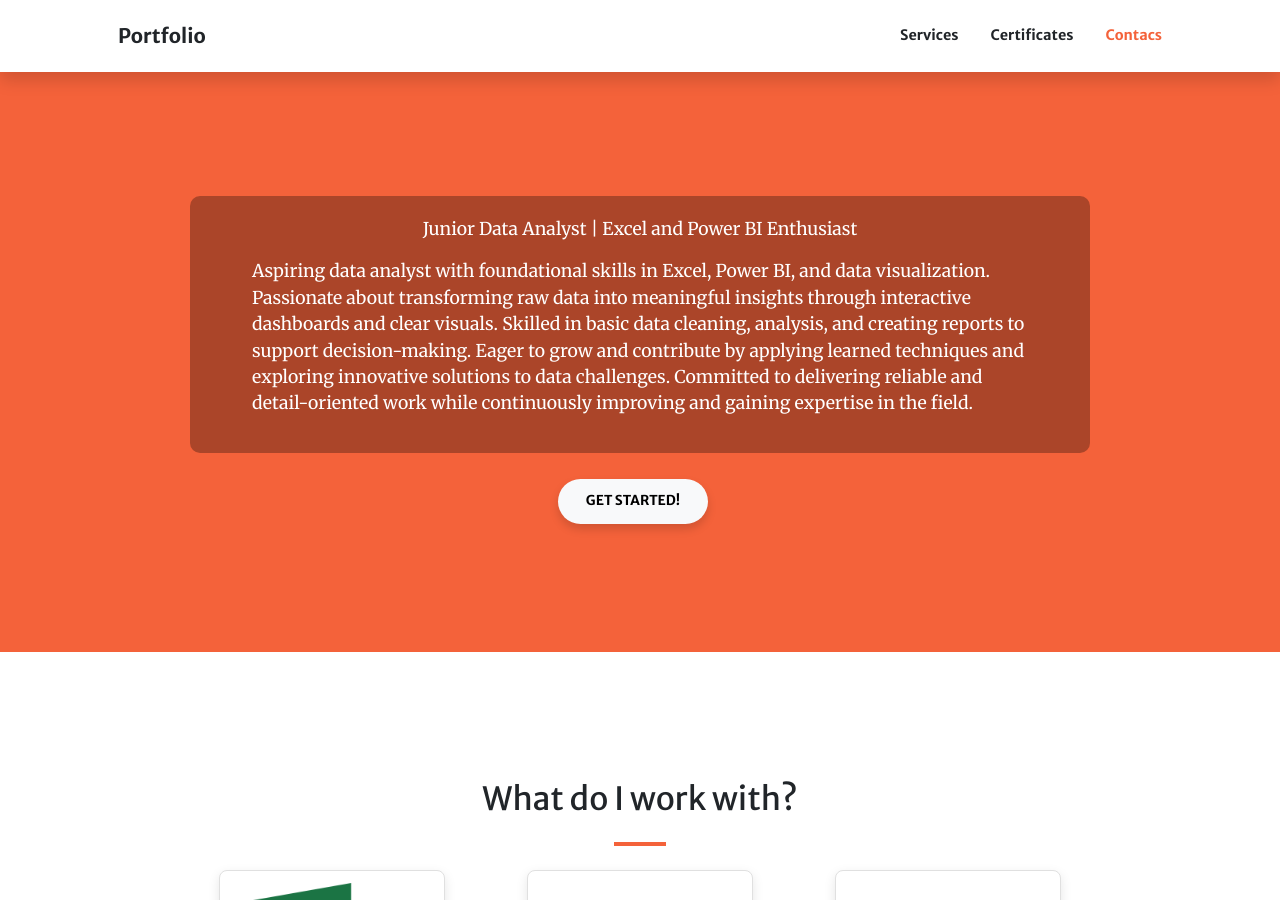
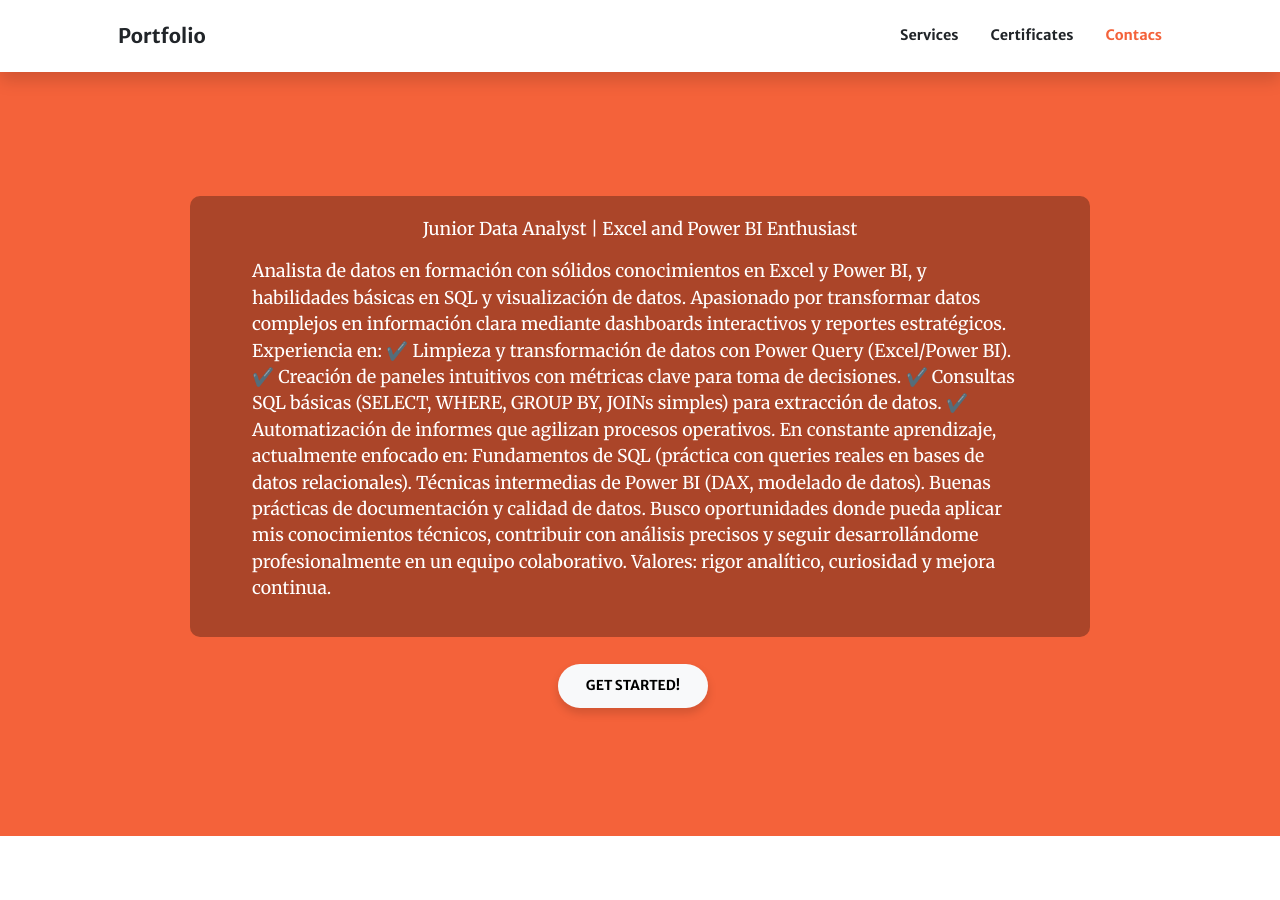
Before and after one commit to Edward-R-analytics/Portfolio, a Jekyll site: the page built from index.md, in a window 1280 px wide and 900 px high, scrolled down 832 px. Built offline with Jekyll 4.4.1, drawn with Linux system fonts in a browser that asks for light colours; comment, search, counter and statistics services are not loaded.

Commit message:
Update index.md

```diff
--- a/index.md
+++ b/index.md
@@ -14,9 +14,23 @@ sections:
     section_id: about
     background_style: bg-primary
     title: About Me
-    text: Aspiring data analyst with foundational skills in Excel, Power BI, and data visualization. Passionate about transforming raw data into meaningful insights through interactive dashboards and clear visuals. Skilled in basic data cleaning, analysis, and creating reports to support decision-making.
+    text: "Analista de datos en formación con sólidos conocimientos en Excel y Power BI, y habilidades básicas en SQL y visualización de datos. Apasionado por transformar datos complejos en información clara mediante dashboards interactivos y reportes estratégicos.
 
-      Eager to grow and contribute by applying learned techniques and exploring innovative solutions to data challenges. Committed to delivering reliable and detail-oriented work while continuously improving and gaining expertise in the field.
+      Experiencia en:
+      ✔ Limpieza y transformación de datos con Power Query (Excel/Power BI).
+      ✔ Creación de paneles intuitivos con métricas clave para toma de decisiones.
+      ✔ Consultas SQL básicas (SELECT, WHERE, GROUP BY, JOINs simples) para extracción de datos.
+      ✔ Automatización de informes que agilizan procesos operativos.
+
+      En constante aprendizaje, actualmente enfocado en:
+
+      Fundamentos de SQL (práctica con queries reales en bases de datos relacionales).
+
+      Técnicas intermedias de Power BI (DAX, modelado de datos).
+
+      Buenas prácticas de documentación y calidad de datos.
+
+      Busco oportunidades donde pueda aplicar mis conocimientos técnicos, contribuir con análisis precisos y seguir desarrollándome profesionalmente en un equipo colaborativo. Valores: rigor analítico, curiosidad y mejora continua."
     actions: #
       - title: Get Started!
         url: '#services'
```
